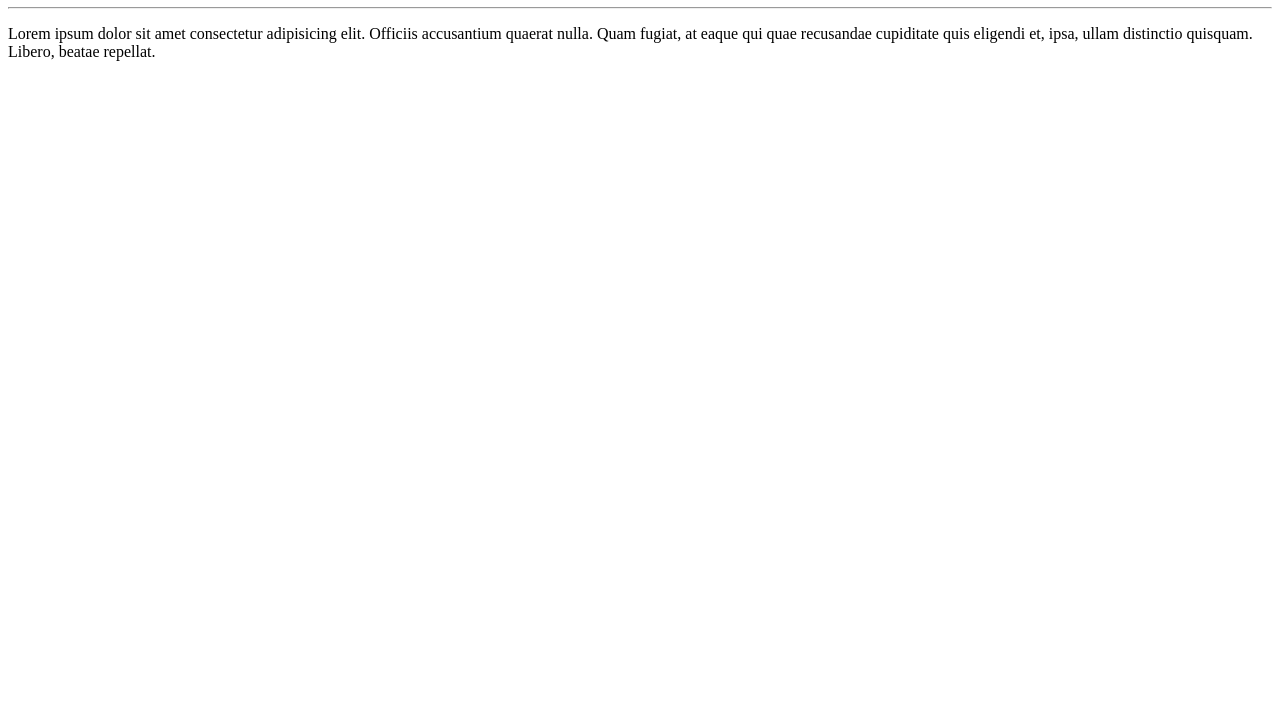
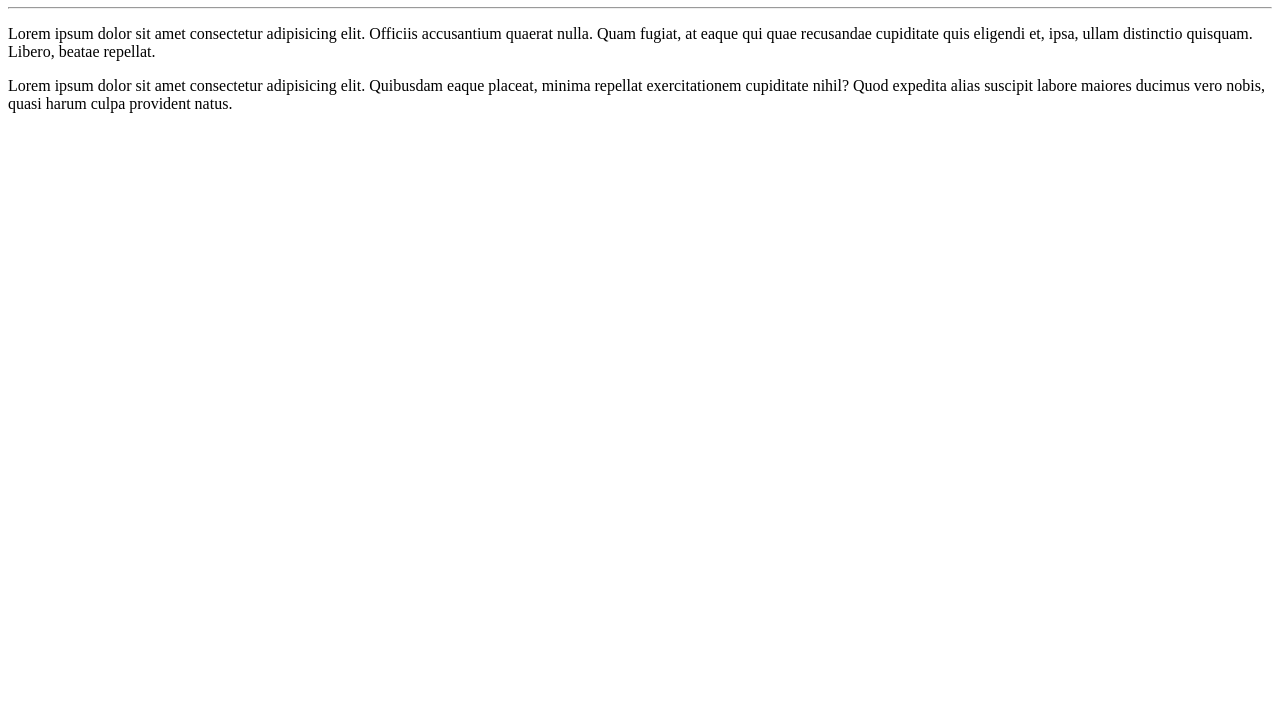
Before and after one commit to lucasalmeidac99/Ola-Mundo, a plain HTML site: page site-exemplo/index.html in a window 1280 px wide. Shown: the part 73-800 px from the top of the page. Drawn offline with Linux system fonts and the light colour scheme.

Commit message:
adicionei um parágrafo

```diff
--- a/site-exemplo/index.html
+++ b/site-exemplo/index.html
@@ -9,5 +9,6 @@
 <body><h1>Olá, Mundo!</h1>
     <hr>
     <p>Lorem ipsum dolor sit amet consectetur adipisicing elit. Officiis accusantium quaerat nulla. Quam fugiat, at eaque qui quae recusandae cupiditate quis eligendi et, ipsa, ullam distinctio quisquam. Libero, beatae repellat.</p>
+    <p>Lorem ipsum dolor sit amet consectetur adipisicing elit. Quibusdam eaque placeat, minima repellat exercitationem cupiditate nihil? Quod expedita alias suscipit labore maiores ducimus vero nobis, quasi harum culpa provident natus.</p>
 </body>
 </html>
```
